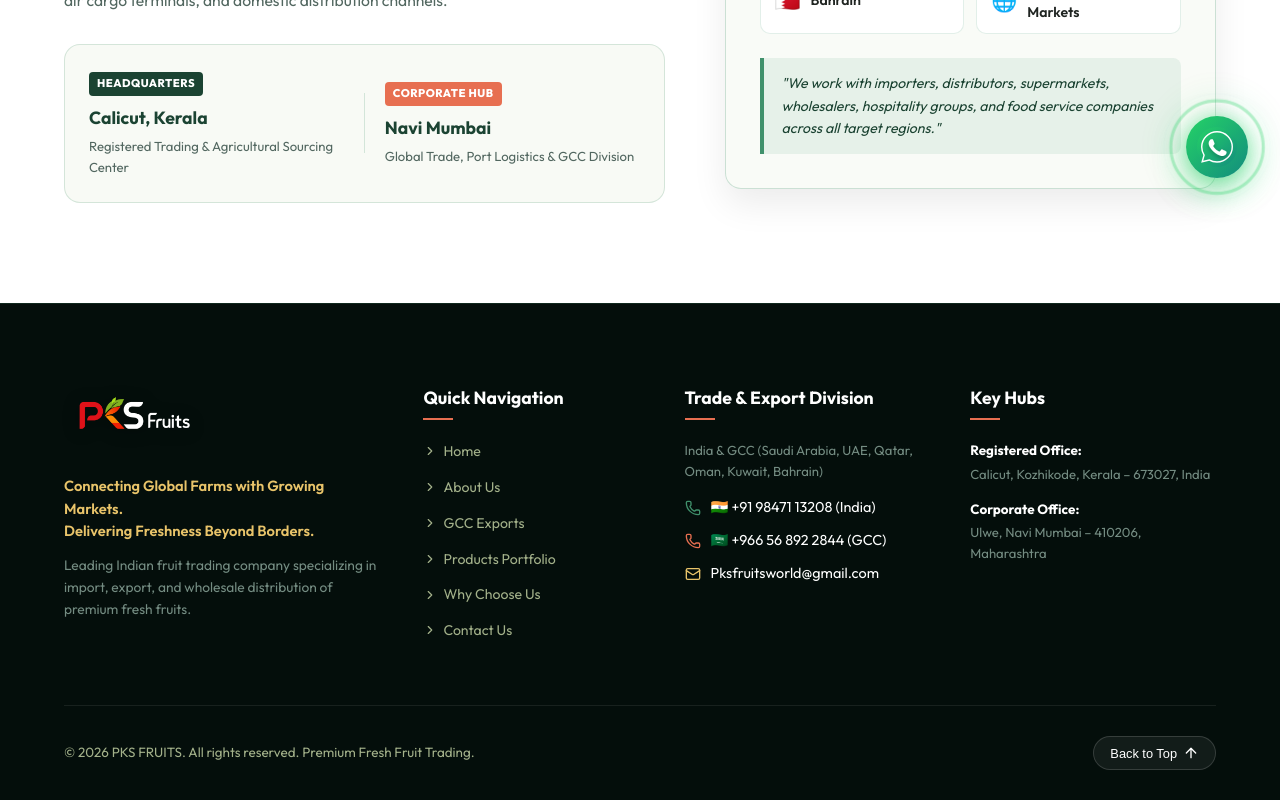
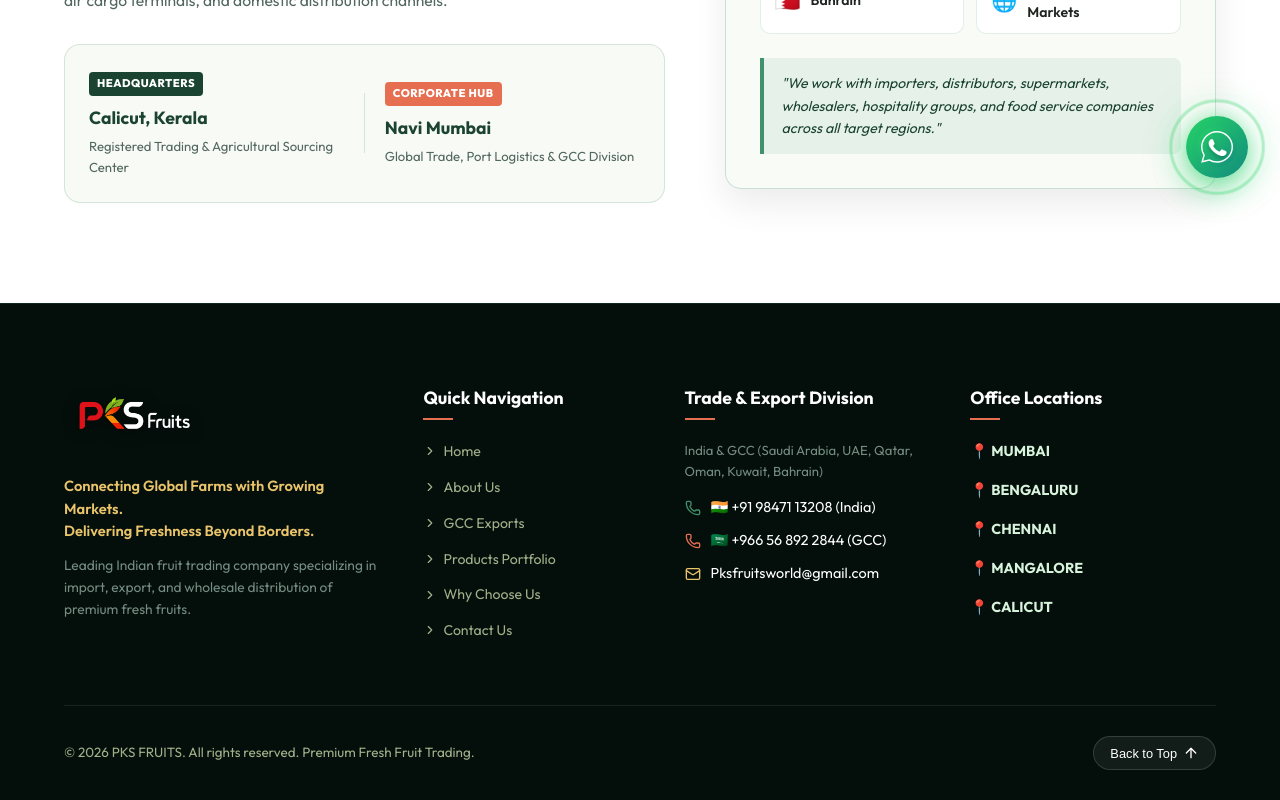
Before and after one commit to Muhammedfayis011/pks, a React (Vite) app: page /about in a window 1280 px wide. Shown: the part 590-1390 px from the top of the page. Built offline with nearby package versions, Linux system fonts and the light colour scheme; a web font is replaced by a local one.

Commit message:
Add office locations: MUMBAI, BENGALURU, CHENNAI, MANGALORE, CALICUT

```diff
--- a/src/components/ContactSection.jsx
+++ b/src/components/ContactSection.jsx
@@ -186,6 +186,19 @@
                 </p>
               </div>
             )}
+
+            {/* Office Locations & Network Hubs */}
+            <div className="office-card hubs-card">
+              <div className="office-tag corporate">NETWORK & OFFICE HUBS</div>
+              <h3>Key Office Locations</h3>
+              <div className="locations-badge-list">
+                <span className="location-city-badge">MUMBAI</span>
+                <span className="location-city-badge">BENGALURU</span>
+                <span className="location-city-badge">CHENNAI</span>
+                <span className="location-city-badge">MANGALORE</span>
+                <span className="location-city-badge">CALICUT</span>
+              </div>
+            </div>
 
             {/* GCC & India Trade Division */}
             <div className="office-card gcc-card">
@@ -456,6 +469,31 @@
           border-top: 1px solid rgba(0,0,0,0.06);
           padding-top: 10px;
         }
+        .hubs-card {
+          border: 1px solid rgba(64, 145, 108, 0.3);
+        }
+        .locations-badge-list {
+          display: flex;
+          flex-wrap: wrap;
+          gap: 8px;
+          margin-top: 12px;
+        }
+        .location-city-badge {
+          background: rgba(27, 67, 50, 0.08);
+          color: var(--primary);
+          border: 1px solid rgba(64, 145, 108, 0.3);
+          padding: 6px 14px;
+          border-radius: 20px;
+          font-weight: 700;
+          font-size: 0.82rem;
+          letter-spacing: 0.5px;
+          transition: all 0.25s ease;
+        }
+        .location-city-badge:hover {
+          background: var(--primary);
+          color: #ffffff;
+          transform: translateY(-2px);
+        }
         .gcc-card {
           background: linear-gradient(135deg, #081c15, #1b4332);
           color: #fff;
--- a/src/components/Footer.jsx
+++ b/src/components/Footer.jsx
@@ -60,17 +60,16 @@
             </div>
           </div>
 
-          {/* Offices */}
+          {/* Office Locations / Key Hubs */}
           <div className="footer-col">
-            <h4>Key Hubs</h4>
-            <div className="hub-footer-block">
-              <strong>Registered Office:</strong>
-              <p>Calicut, Kozhikode, Kerala – 673027, India</p>
-            </div>
-            <div className="hub-footer-block">
-              <strong>Corporate Office:</strong>
-              <p>Ulwe, Navi Mumbai – 410206, Maharashtra</p>
-            </div>
+            <h4>Office Locations</h4>
+            <ul className="footer-hubs-list" style={{ listStyle: 'none', padding: 0, margin: 0 }}>
+              <li style={{ marginBottom: '6px', fontSize: '0.9rem', color: '#d8f3dc' }}>📍 <strong>MUMBAI</strong></li>
+              <li style={{ marginBottom: '6px', fontSize: '0.9rem', color: '#d8f3dc' }}>📍 <strong>BENGALURU</strong></li>
+              <li style={{ marginBottom: '6px', fontSize: '0.9rem', color: '#d8f3dc' }}>📍 <strong>CHENNAI</strong></li>
+              <li style={{ marginBottom: '6px', fontSize: '0.9rem', color: '#d8f3dc' }}>📍 <strong>MANGALORE</strong></li>
+              <li style={{ marginBottom: '6px', fontSize: '0.9rem', color: '#d8f3dc' }}>📍 <strong>CALICUT</strong></li>
+            </ul>
           </div>
         </div>
 
--- a/src/components/Navbar.jsx
+++ b/src/components/Navbar.jsx
@@ -33,7 +33,7 @@
           </div>
           <div className="top-bar-right">
             <a href="#contact" className="location-link">
-              <MapPin size={13} /> Registered Office: Kerala, India | Corporate: Navi Mumbai
+              <MapPin size={13} /> MUMBAI | BENGALURU | CHENNAI | MANGALORE | CALICUT
             </a>
           </div>
         </div>
--- a/src/components/OverviewSection.jsx
+++ b/src/components/OverviewSection.jsx
@@ -40,8 +40,8 @@
 
             <p className="overview-lead-text">
               PKS Fruits is a leading Indian fruit trading company specializing in the import, export,
-              and wholesale distribution of premium fresh fruits. With strategically located operations in
-              <strong> Kerala</strong> and <strong>Mumbai</strong>, we connect trusted global growers with wholesale markets,
+              and wholesale distribution of premium fresh fruits. With strategically located operations across
+              <strong> Mumbai</strong>, <strong>Bengaluru</strong>, <strong>Chennai</strong>, <strong>Mangalore</strong>, and <strong>Calicut</strong>, we connect trusted global growers with wholesale markets,
               retailers, supermarkets, and distributors across India and the GCC.
             </p>
 
```
